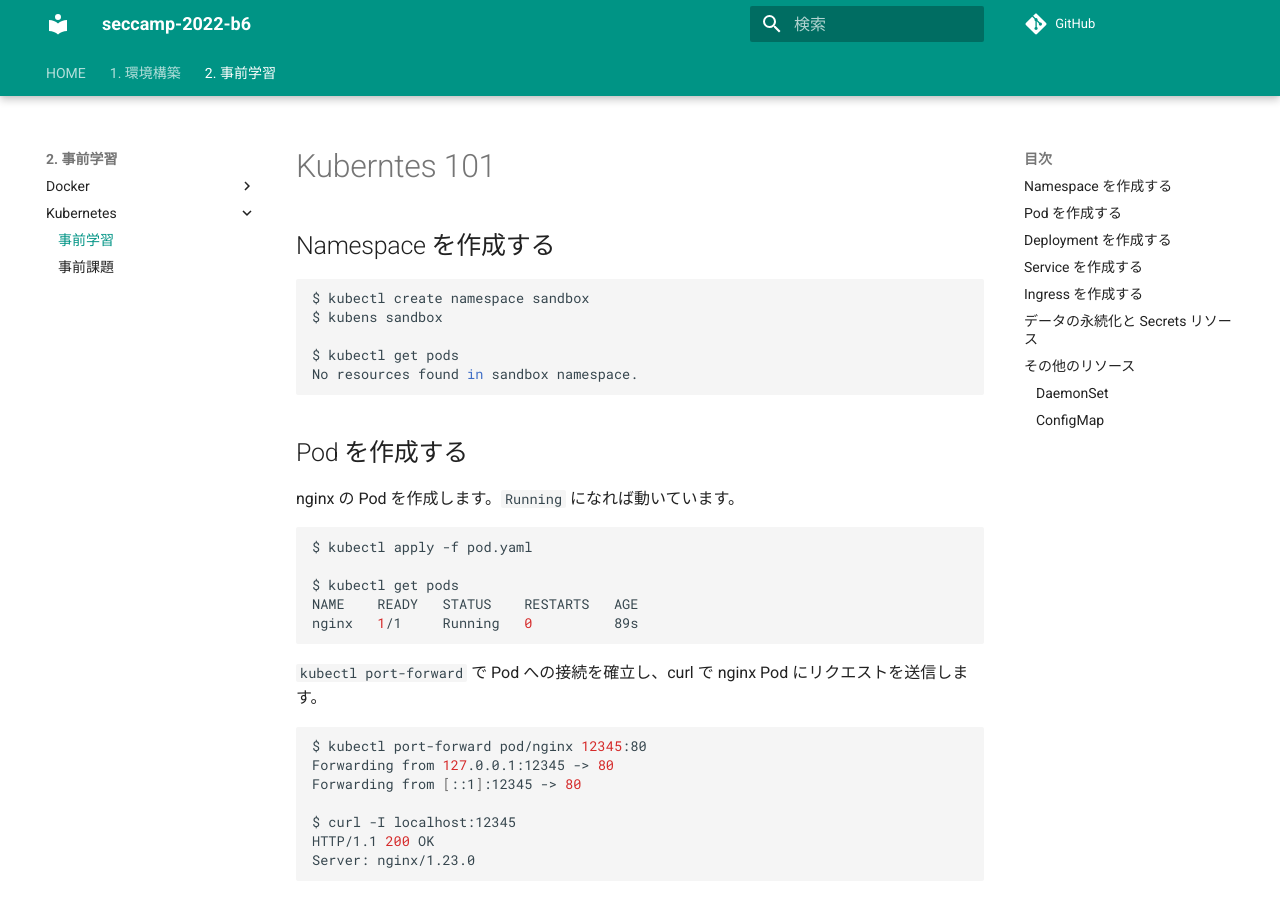
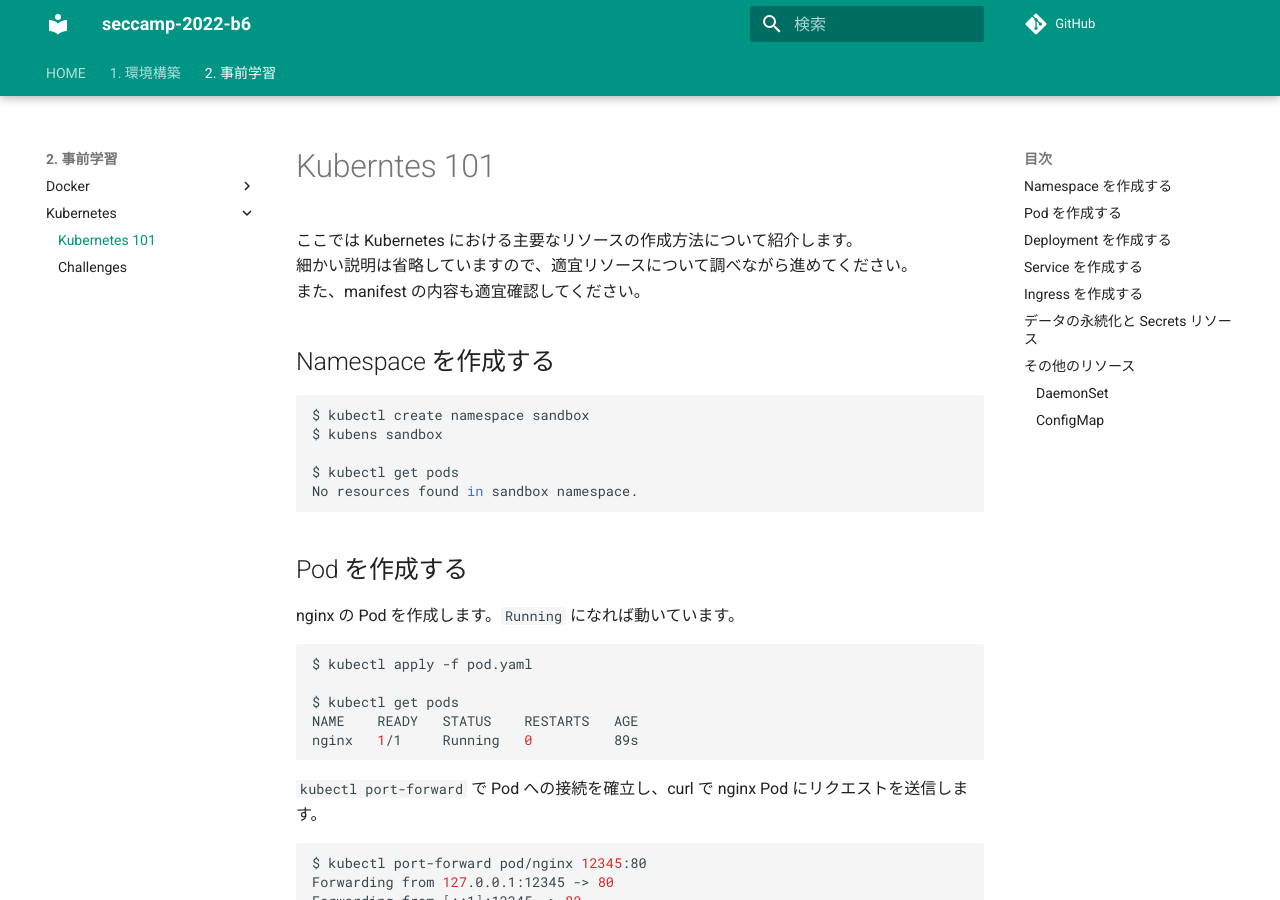
Before and after one commit to mrtc0/seccamp-2022, an MkDocs documentation site: the page built from docs/pre/kubernetes/demo.md, in a window 1280 px wide and 900 px high. Built offline with MkDocs 1.6.1 and Material for MkDocs 9.7.7, drawn with Linux system fonts in a browser that asks for light colours; comment, search, counter and statistics services are not loaded.

Commit message:
docs: update
Signed-off-by: Kohei Morita <mrtc0@ssrf.in>

```diff
--- a/docs/pre/kubernetes/demo.md
+++ b/docs/pre/kubernetes/demo.md
@@ -1,4 +1,8 @@
 # Kuberntes 101
+
+ここでは Kubernetes における主要なリソースの作成方法について紹介します。
+細かい説明は省略していますので、適宜リソースについて調べながら進めてください。
+また、manifest の内容も適宜確認してください。
 
 ## Namespace を作成する
 
--- a/mkdocs.yml
+++ b/mkdocs.yml
@@ -39,8 +39,8 @@ nav:
       - Kubernetes: pre/setup/kubernetes.md
   - 2. 事前学習:
     - Docker:
-      - 事前学習: pre/docker/demo.md
-      - 事前課題: pre/docker/challenge.md
+      - Docker 101: pre/docker/demo.md
+      - Challenges: pre/docker/challenge.md
     - Kubernetes:
-      - 事前学習: pre/kubernetes/demo.md
-      - 事前課題: pre/kubernetes/challenge.md
+      - Kubernetes 101: pre/kubernetes/demo.md
+      - Challenges: pre/kubernetes/challenge.md
```
Also changed, not shown: docs/index.md (+2 -0 lines), docs/pre/setup/kubernetes.md (+10 -0 lines), docs/pre/setup/overview.md (+5 -1 lines).
